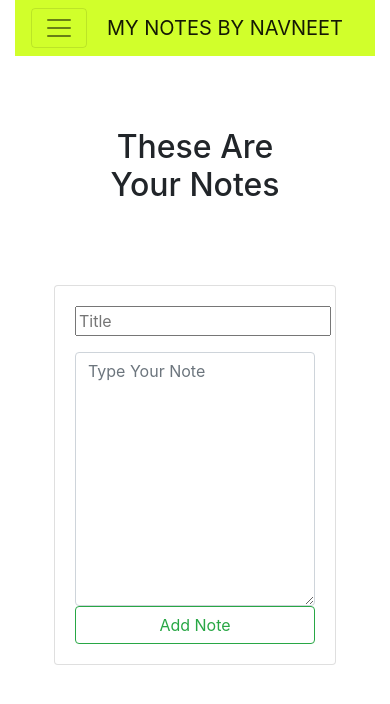
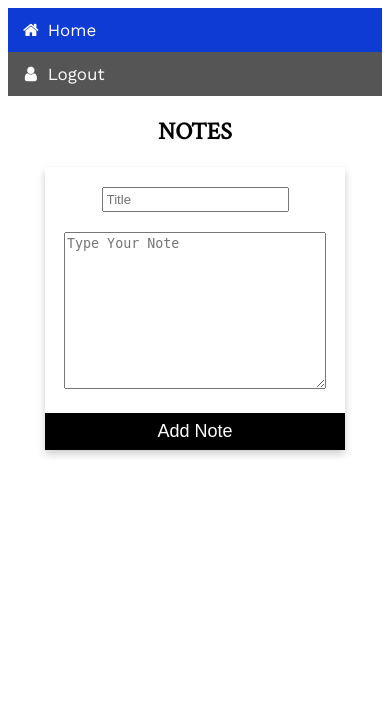
Before and after one commit to Navneet7716/notesappbynav, a Flask app: template templates/note.html in a window 390 px wide. Shown: the top 704 px of the page. Run offline with Flask 2, Linux system fonts and the light colour scheme; the template is opened without the code that fills it, so the values that code supplies are empty; some libraries are stand-ins or nearby versions.

Commit message:
changed the design

```diff
--- a/app.py
+++ b/app.py
@@ -62,11 +62,11 @@ def success():
 
 
 
-@app.route("/login", methods=["GET"])
+@app.route("/login")
 def login():
 	return render_template("login2.html")
 
-@app.route("/login/users", methods=["POST"])
+@app.route("/login/users", methods=["POST", "GET"])
 def user():
 	if request.method == "POST":
 		email = request.form.get('username')
@@ -78,11 +78,14 @@ def user():
 		return redirect(url_for('note', user_id= y.id))
 
 
-@app.route("/login/users/?jnkjn25<int:user_id>9mnkjb", methods=["POST"])
+@app.route("/login/users/?jnkjn25fhdsifk0219u981bidbfak<int:user_id>9mnkjb", methods=["POST", "GET"])
 def note(user_id):
 	if request.method == "POST":
 		t = request.form.get('title')
 		c = request.form.get('content')
+		if t == "" or c == "":
+			y = db.session.query(Notes).filter(Notes.notes_id == user_id).all()
+			return render_template("note.html", notels=y, u_id=user_id)
 		data = Notes(t,c,user_id)
 		db.session.add(data)
 		db.session.commit()
--- a/templates/login2.html
+++ b/templates/login2.html
@@ -1,7 +1,7 @@
 <!DOCTYPE html>
 <html lang="en">
 <head>
-	<title>Login V9</title>
+	<title>Login</title>
 	<meta charset="UTF-8">
 	<meta name="viewport" content="width=device-width, initial-scale=1">
 <!--===============================================================================================-->
--- a/templates/note.html
+++ b/templates/note.html
@@ -1,66 +1,126 @@
 <!DOCTYPE html>
 <html>
+<meta name="viewport" content="width=device-width, initial-scale=1">
+<link rel="stylesheet" href="https://cdnjs.cloudflare.com/ajax/libs/font-awesome/4.7.0/css/font-awesome.min.css">
+<link href="https://fonts.googleapis.com/css?family=Crimson+Text|Work+Sans:400,700" rel="stylesheet">
 <head>
-	<title>MY NOTES</title>
-	<link rel="stylesheet" href="https://stackpath.bootstrapcdn.com/bootstrap/4.4.1/css/bootstrap.min.css" integrity="sha384-Vkoo8x4CGsO3+Hhxv8T/Q5PaXtkKtu6ug5TOeNV6gBiFeWPGFN9MuhOf23Q9Ifjh" crossorigin="anonymous">
+  <title>MY NOTES</title>
+  <style>
+    body {
+      font-family: 'Work Sans', sans-serif;
+     }
+
+     h1, h2, h3, h4, h5, h6 {
+      font-family: 'Crimson Text', serif;
+     }
+
+    .navbar {
+      width: 100%;
+      background-color: #555;
+      overflow: auto;
+    }
+
+    .navbar a {
+      float: left;
+      padding: 12px;
+      color: white;
+      text-decoration: none;
+      font-size: 17px;
+    }
+
+    .navbar a:hover {
+      background-color: #000;
+    }
+
+    .active {
+      background-color: rgb(13, 59, 212);
+    }
+
+    @media screen and (max-width: 500px) {
+      .navbar a {
+        float: none;
+        display: block;
+      }
+    }
+
+    .card {
+      box-shadow: 0 4px 8px 0 rgba(0, 0, 0, 0.2);
+      max-width: 300px;
+      margin: auto;
+      text-align: center;
+      font-family: arial;
+    }
+
+    .title {
+      color: grey;
+      font-size: 18px;
+    }
+
+    button {
+      border: none;
+      outline: 0;
+      display: inline-block;
+      padding: 8px;
+      color: white;
+      background-color: #000;
+      text-align: center;
+      cursor: pointer;
+      width: 100%;
+      font-size: 18px;
+    }
+
+    a {
+      text-decoration: none;
+      font-size: 22px;
+      color: black;
+    }
+
+    button:hover, a:hover {
+      opacity: 0.7;
+    }
+    .notecontent{
+      padding-top: 3px;
+      margin-top: 20px;
+      margin-bottom: 20px;
+
+    }
+    .titlen {
+      padding: 3px 3px 3px 3px;
+      margin-top: 20px;
+    }
+    </style>
+  <script>
+     // document.addEventListener("DOMContentLoaded", () => {
+       // history.pushState(null,"lol",'notes')
+    //  })
+  </script>
 </head>
 <body >
-  <script src="https://code.jquery.com/jquery-3.5.1.slim.min.js" integrity="sha384-DfXdz2htPH0lsSSs5nCTpuj/zy4C+OGpamoFVy38MVBnE+IbbVYUew+OrCXaRkfj" crossorigin="anonymous"></script>
-<script src="https://cdn.jsdelivr.net/npm/popper.js@1.16.0/dist/umd/popper.min.js" integrity="sha384-Q6E9RHvbIyZFJoft+2mJbHaEWldlvI9IOYy5n3zV9zzTtmI3UksdQRVvoxMfooAo" crossorigin="anonymous"></script>
-<script src="https://stackpath.bootstrapcdn.com/bootstrap/4.5.0/js/bootstrap.min.js" integrity="sha384-OgVRvuATP1z7JjHLkuOU7Xw704+h835Lr+6QL9UvYjZE3Ipu6Tp75j7Bh/kR0JKI" crossorigin="anonymous"></script>
-    <div class="container">
-<nav class="navbar navbar-expand-lg navbar-light" style="background-color: #d1ff2b;">
-  <button class="navbar-toggler" type="button" data-toggle="collapse" data-target="#navbarTogglerDemo03" aria-controls="navbarTogglerDemo03" aria-expanded="false" aria-label="Toggle navigation">
-    <span class="navbar-toggler-icon"></span>
-  </button>
-  <a class="navbar-brand" href="#">MY NOTES BY NAVNEET</a>
+  <div class="navbar">
+    <a class="active" href="#"><i class="fa fa-fw fa-home"></i> Home</a>
+    <a href="{{ url_for('login') }}"><i class="fa fa-fw fa-user"></i> Logout</a>
+  </div>
+  <h2 style="text-align:center">NOTES</h2>
+        {% for note in notels %}
+        <div class="card">
+          <h1> {{ note.title }} </h1>
+          <p class="title">{{ note.content}}</p>
+          <div style="margin: 24px 0;">
+          </div>
+          <p> <form action="{{ url_for('delete', deletenote = note.id, userid = note.notes_id) }}" method="post">
+            <button>DELETE</button>
+        </form></p>
+        </div>
+        {% endfor %}
 
-  <div class="collapse navbar-collapse" id="navbarTogglerDemo03">
-    <ul class="navbar-nav mr-auto mt-2 mt-lg-0">
-      <li class="nav-item active">
-        <a class="nav-link" href="{{ url_for('note', user_id = u_id) }}">HOME<span class="sr-only">(current)</span></a>
-      </li>
-       <li class="nav-item">
-        <a class="nav-link" href="#">My Notes</a>
-      </li>
-      <li class="nav-item">
-        <a class="nav-link" href="{{ url_for('login') }}">LOGOUT</a>
-      </li>
-    </ul>
-  </div>
-</nav>
-</div>
-<div class="container-sm" style="text-align:center">
-    <div class="p-5 m-4">
-    <h2 style="text-align:center">These Are Your Notes</h2></div>
-        {% for note in notels %}
-        <div class="card-deck">
-          <div class="card">
-            <div class="card-body">
-              <h5 class="card-title">{{ note.title }}</h5>
-              <p class="card-text">{{ note.content}}</p>
-              <form action="{{ url_for('delete', deletenote = note.id, userid = note.notes_id) }}" method="post">
-                    <button class="btn btn-danger">DELETE</button>
-                </form>
-            </div>
-          </div>
-        </div>
 
-        {% endfor %}
- <div class="row m-4">
-  <div class="col-sm-6">
     <div class="card">
-      <div class="card-body">
     <form action="{{ url_for('note', user_id = u_id) }}" method="post">
-        <input class="form-group" type="text" name="title" placeholder="Title">
-        <textarea class="form-control" name="content" placeholder="Type Your Note" cols="30" rows="10"></textarea>
-        <button class="btn btn-outline-success form-control">Add Note</button>
+        <input type="text" name="title" placeholder="Title" class="titlen">
+        <textarea name="content" placeholder="Type Your Note" cols="30" rows="10" class="notecontent"></textarea>
+        <button >Add Note</button>
     </form>
 
 </div>
-</div>
-</div>
-</div>
-</div>
 </body>
 </html>
```
